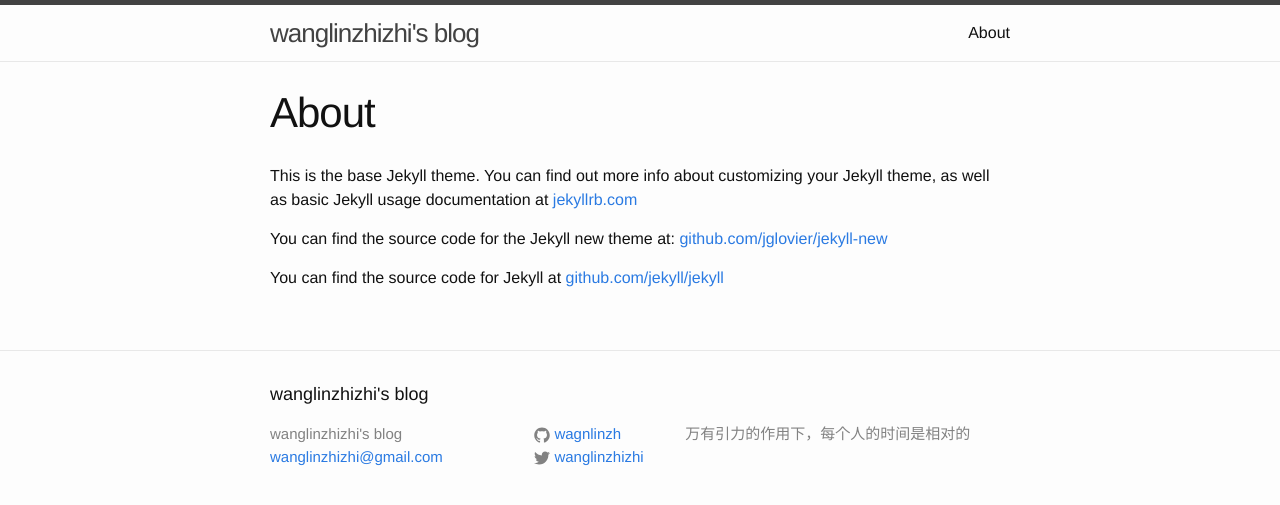
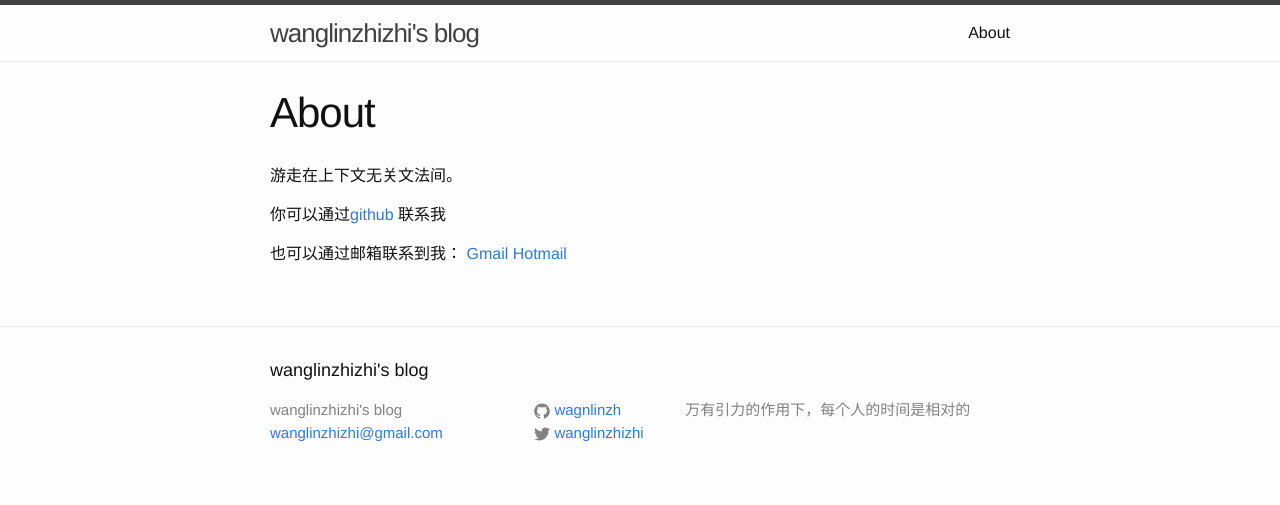
Before and after one commit to vk-lee/wagnlinzh.github.io, a Jekyll site: the page built from about.md, in a window 1280 px wide. Shown: the top 505 px of the page. Built offline with Jekyll 4.4.1, drawn with Linux system fonts in a browser that asks for light colours.

Commit message:
about me
2015/6/27

```diff
--- a/about.md
+++ b/about.md
@@ -4,8 +4,11 @@ title: About
 permalink: /about/
 ---
 
-This is the base Jekyll theme. You can find out more info about customizing your Jekyll theme, as well as basic Jekyll usage documentation at [jekyllrb.com](http://jekyllrb.com/)
+游走在上下文无关文法间。
 
-You can find the source code for the Jekyll new theme at: [github.com/jglovier/jekyll-new](https://github.com/jglovier/jekyll-new)
 
-You can find the source code for Jekyll at [github.com/jekyll/jekyll](https://github.com/jekyll/jekyll)
+你可以通过[github](https://github.com/wagnlinzh) 联系我
+
+也可以通过邮箱联系到我：
+[Gmail](wanglinzhizhi@gmail.com)
+[Hotmail](wanglinzhizhi@hotmail.com)
```
